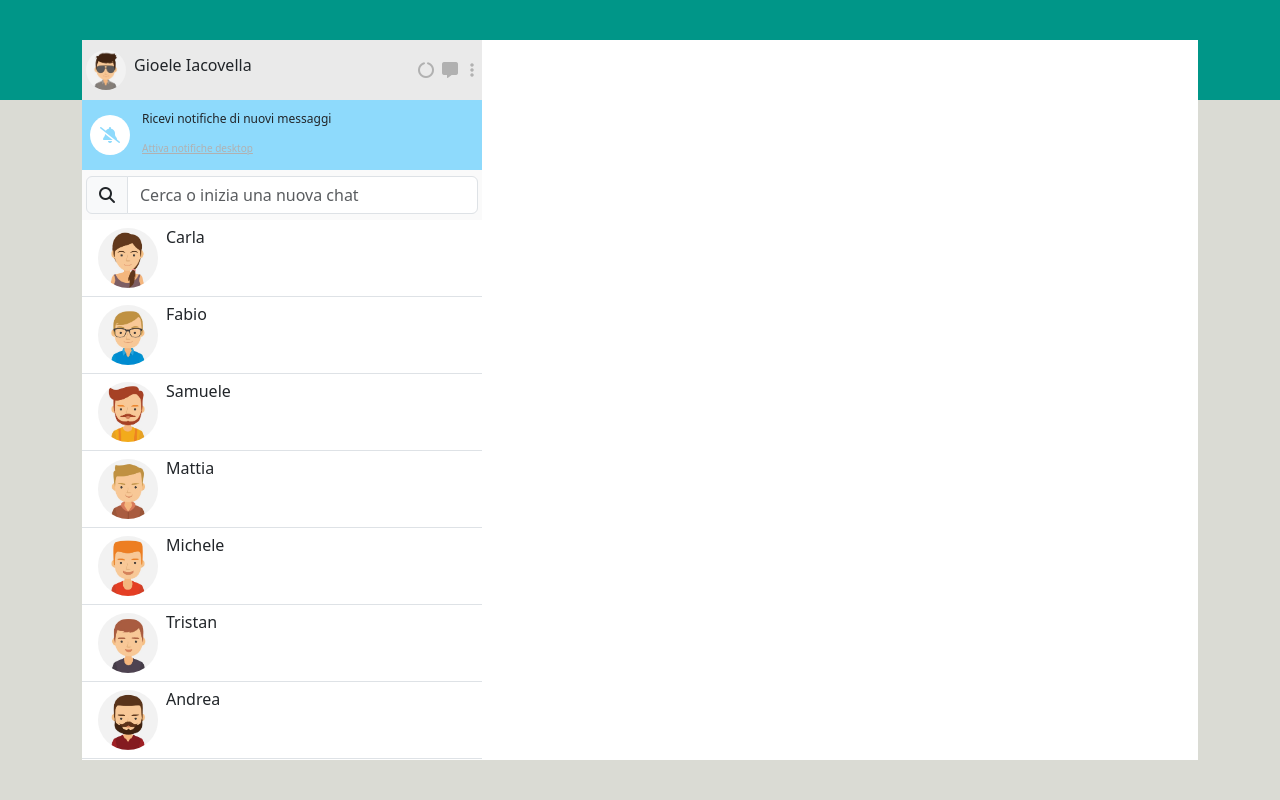
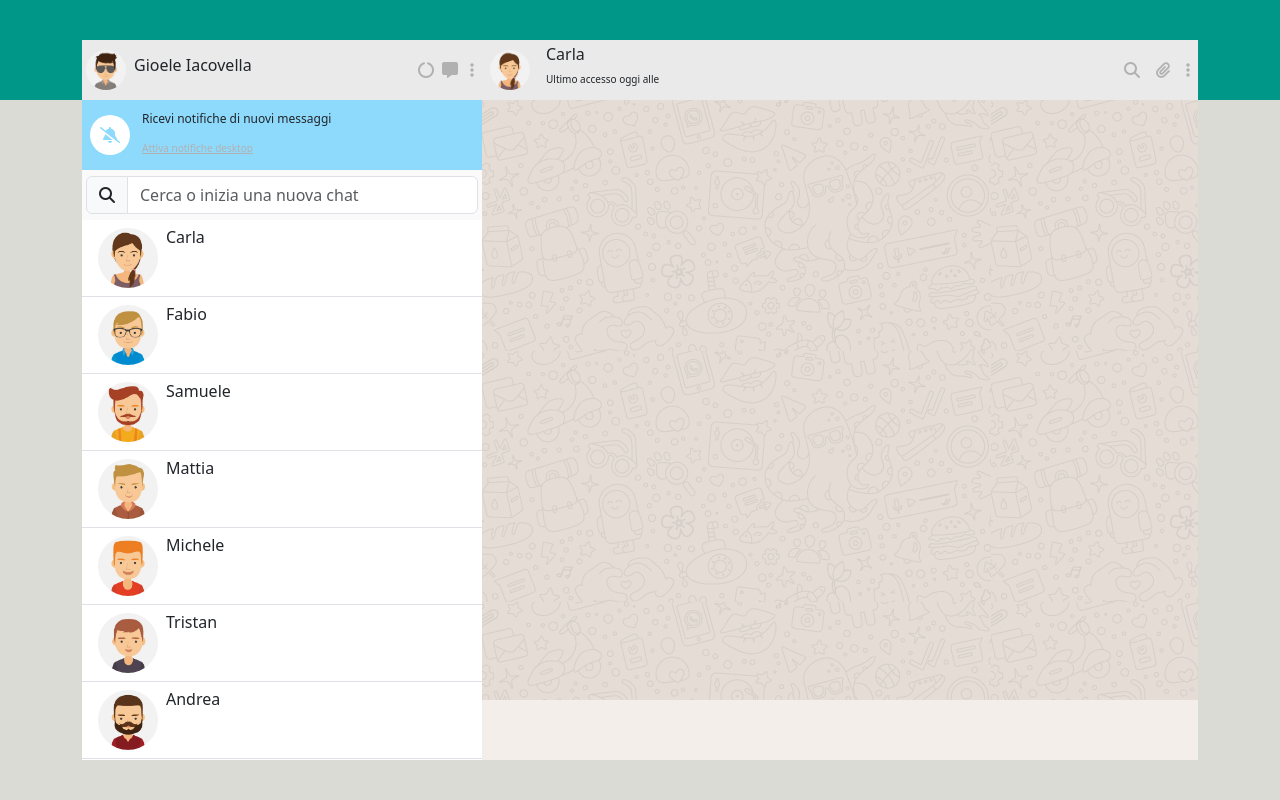
Before and after one commit to GLCVLL/vue-boolzapp, a plain HTML site: page index.html in a window 1280 px wide. Drawn offline with nearby package versions, Linux system fonts and the light colour scheme.

Commit message:
added header main elements

```diff
--- a/css/style.css
+++ b/css/style.css
@@ -86,3 +86,30 @@ li img {
   height: 60px;
   border-radius: 50%;
 }
+
+/* MAIN ELEMENTS */
+
+.main-elements{
+  height: 100%;
+  width: calc(100% - 400px);
+}
+
+header{
+  height: 60px;
+  background-color: #eaeaea;
+}
+
+.header-left p{
+  font-size: 10px;
+}
+
+#chat{
+  background-image: url(../img/mine.jpg);
+  height: calc(90vh - 120px);
+  overflow-y: auto;
+}
+
+footer{
+  height: 60px;
+  background-color: #f3eeea;
+}
--- a/index.html
+++ b/index.html
@@ -20,7 +20,7 @@
 <body>
     <div id="root"  class="container vh-100 d-flex align-items-center justify-content-center">
         <!-- main layout-->
-        <main>
+        <main class="d-flex align-items-center justify-content-center">
             <!-- SIDEBAR -->
             <div class="sidebar">
                 <!-- SIDEBAR HEADER -->
@@ -91,7 +91,24 @@
                     </ul>
                 </div>
             </div>
-            <div class="main-elements"></div>
+            <div class="main-elements">
+                <header class="d-flex align-items-center justify-content-between">
+                    <div class="header-left d-flex align-items-center">
+                        <img src="img/avatar_io.jpg" alt="carla" class="mx-2">
+                        <div class="mx-2 pt-2">
+                            <h6>Carla</h6>
+                            <p>Ultimo accesso oggi alle</p>
+                        </div>
+                    </div>
+                        <div class="header-right d-flex align-items-center">
+                        <i class="fa-solid fa-magnifying-glass mx-2"></i>
+                        <i class="fa-solid fa-paperclip mx-2"></i>
+                        <i class="fa-solid fa-ellipsis-vertical mx-2"></i>
+                    </div>
+                </header>
+                <main id="chat"></main>
+                <footer></footer>
+            </div>
         </main>
     </div>
 </body>
```
